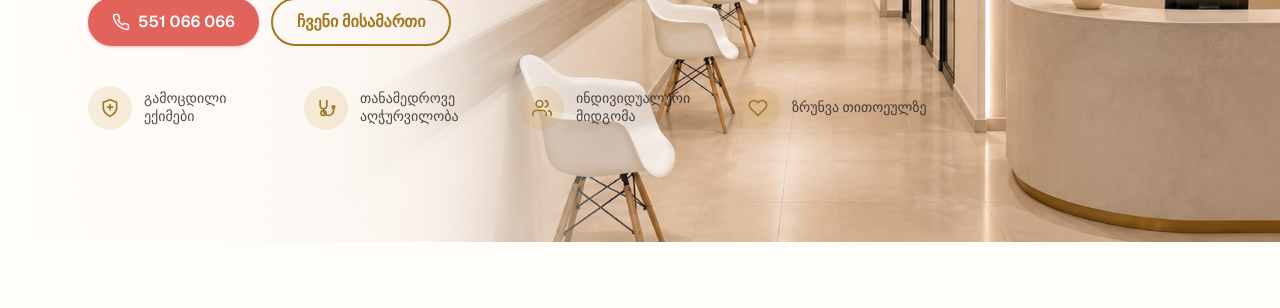
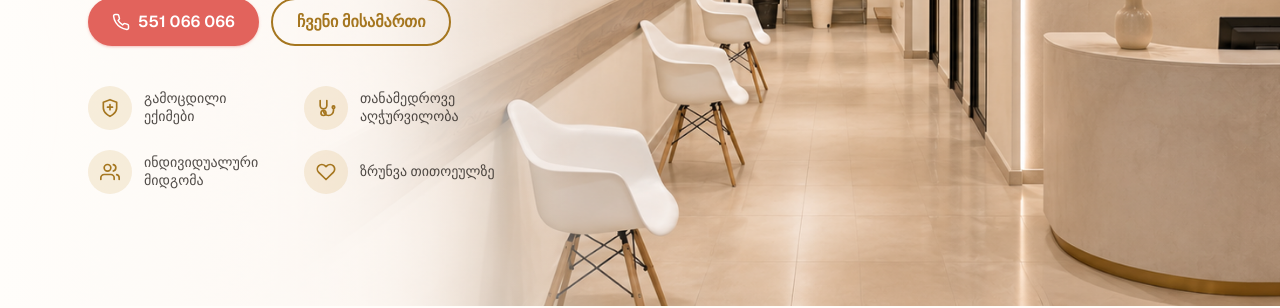
Before and after one commit to oceanstwelvee/rcheuli-medical-center, a Next.js app: page / in a window 1280 px wide. Shown: the part 535-843 px from the top of the page. Built offline with nearby package versions, Linux system fonts and the light colour scheme; no server answers; the database is empty.

Commit message:
fix hero features row wrapping and mobile responsiveness
Co-Authored-By: Claude Sonnet 5 <noreply@anthropic.com>
Claude-Session: https://claude.ai/code/session_01R8rwveCSEvfKSpXuaX84eX

```diff
--- a/src/components/site/Hero.tsx
+++ b/src/components/site/Hero.tsx
@@ -94,7 +94,7 @@ export function Hero() {
           </a>
         </div>
 
-        <div className="flex flex-wrap gap-x-6 gap-y-5 pt-4">
+        <div className="flex max-w-lg flex-wrap gap-x-6 gap-y-5 pt-4">
           {FEATURES.map(({ icon: Icon, key }) => (
             <div key={key} className="flex items-center gap-3">
               <span className="flex h-11 w-11 shrink-0 items-center justify-center rounded-full bg-brand-yellow/15 text-brand-yellow-dark">
```
